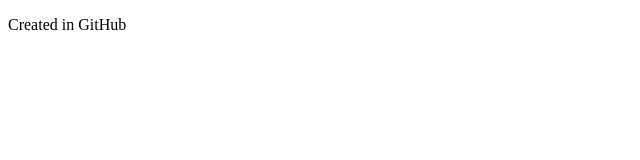
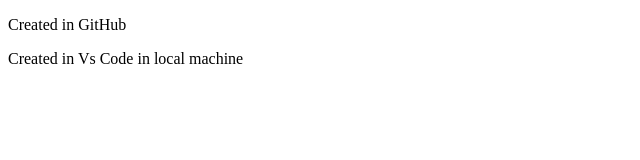
Before and after one commit to iflahh/GitHub, a plain HTML site: page index.html in a window 1280 px wide. Shown: the whole page, without its empty margins (0-640 px from the left). Drawn offline with Linux system fonts and the light colour scheme.

Commit message:
updated index.html

```diff
--- a/index.html
+++ b/index.html
@@ -7,5 +7,6 @@
   </head>
   <body>
     <p>Created in GitHub</p>
+    <p>Created in Vs Code in local machine</p>
   </body>
 </html>
```
